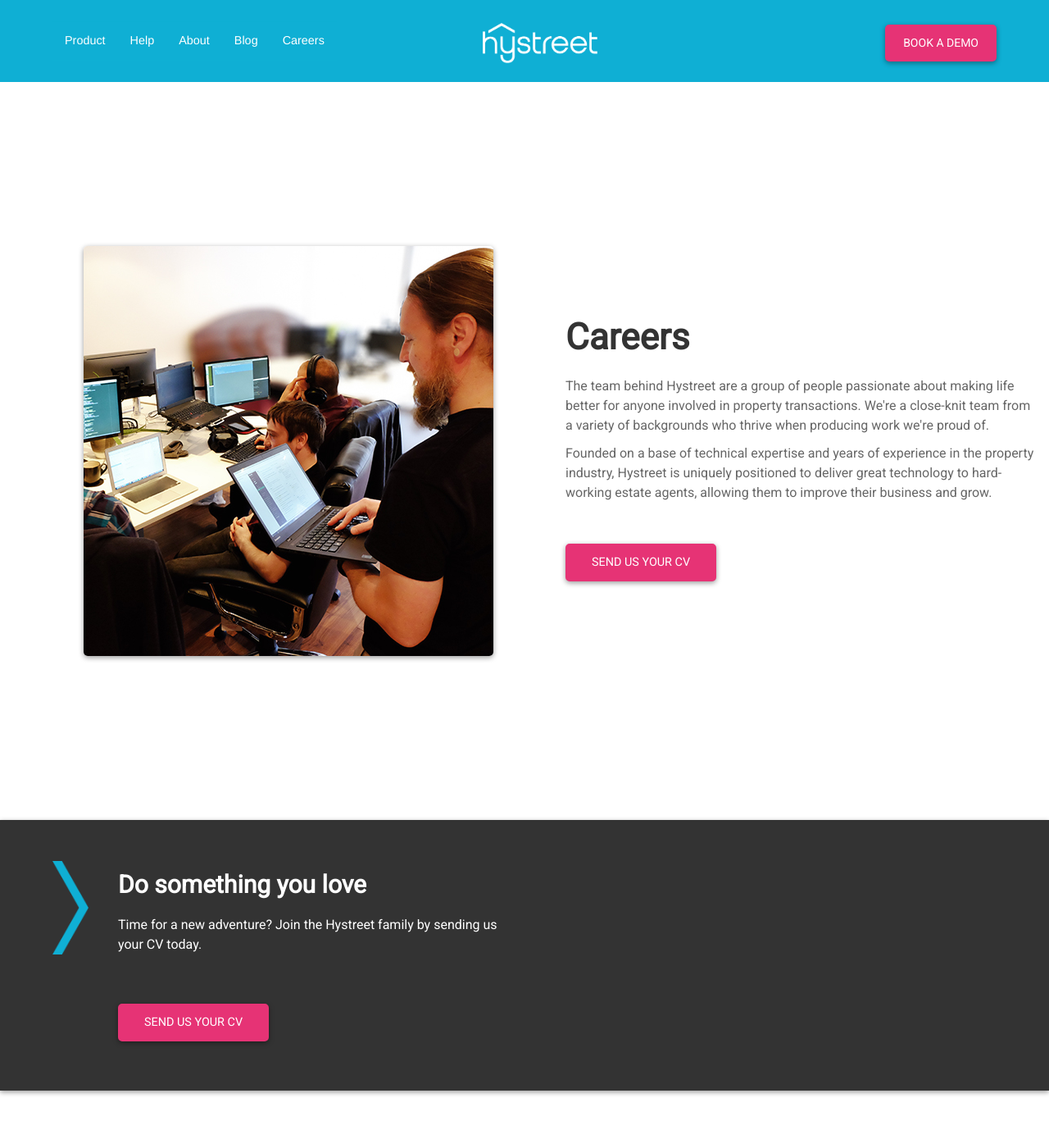
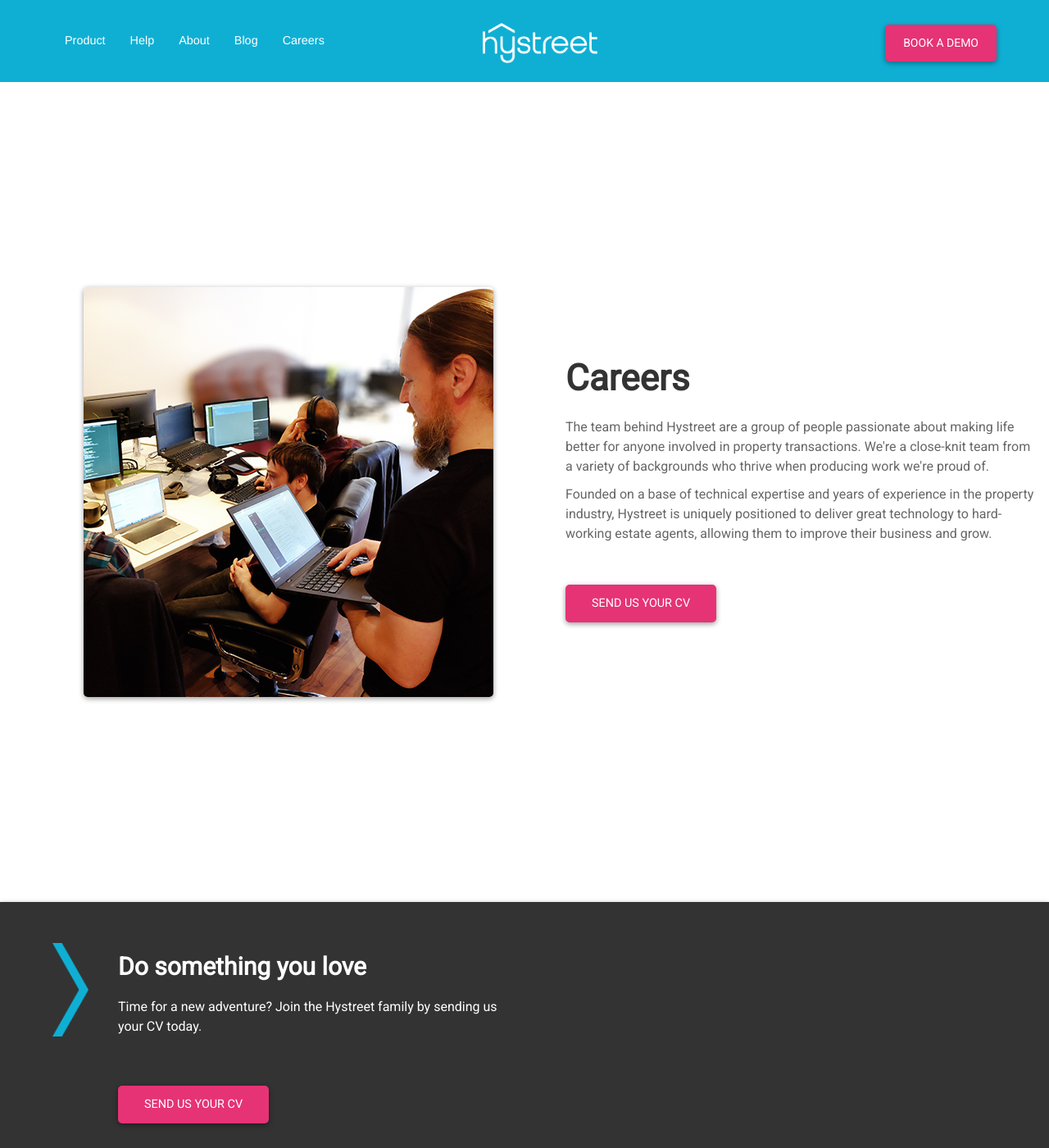
Before and after one commit to hidr/hystreet-marketing-live, a Jekyll site: the page built from careers/index.html, in a window 1280 px wide and 1400 px high. Shown: the whole window at 82% size. Built offline with Jekyll 4.4.1, drawn with Linux system fonts in a browser that asks for light colours.

Commit message:
fixing spacing issues

```diff
--- a/careers/index.html
+++ b/careers/index.html
@@ -15,7 +15,7 @@
 
 
 
-<div class="full page-content" style="padding: 100px 0;">
+<div class="full page-content">
   <div class="row page-content-row">
     <div class="left">
       <img src="/images/dev-team.jpg" style="    max-height: 500px;border-radius: 5px;" alt="Our dec team">
@@ -49,7 +49,7 @@
   </div>
 </div>
 
-<div class="full page-content" style="padding: 100px 0;">
+<div class="full page-content">
   <div class="row page-content-row" style="margin-top:0px">
     <div class="left copy">
       <h3>Why join Hystreet?</h3>
--- a/css/style.css
+++ b/css/style.css
@@ -3593,6 +3593,7 @@
         padding-top: 5%;
         padding-left: 5%;
         padding-right: 5%;
+        margin: 200px 0;
       }
       .page-content .button {
         margin: 20px auto 0;
@@ -3606,7 +3607,7 @@
       }
       .cta-arrow {
         text-align: left;
-        padding-left: 20px;
+        /* padding-left: 20px; */
         background: none;
         background-size: 5.9%;
         background-position-x: 50px;
@@ -3922,7 +3923,7 @@
     }
     .page-content .row {
       display: flex !important;
-      margin: 100px auto;
+      margin: 200px auto;
     }
     .page-content img {
       max-height: 600px;
```
